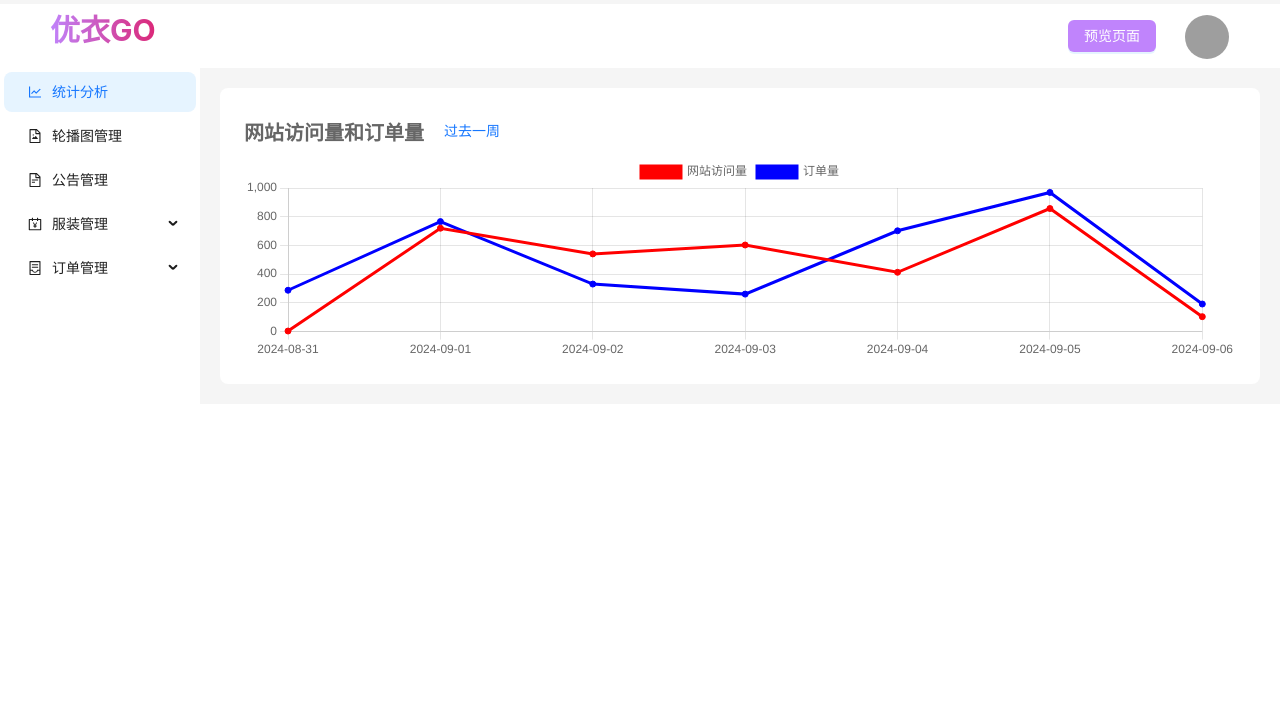
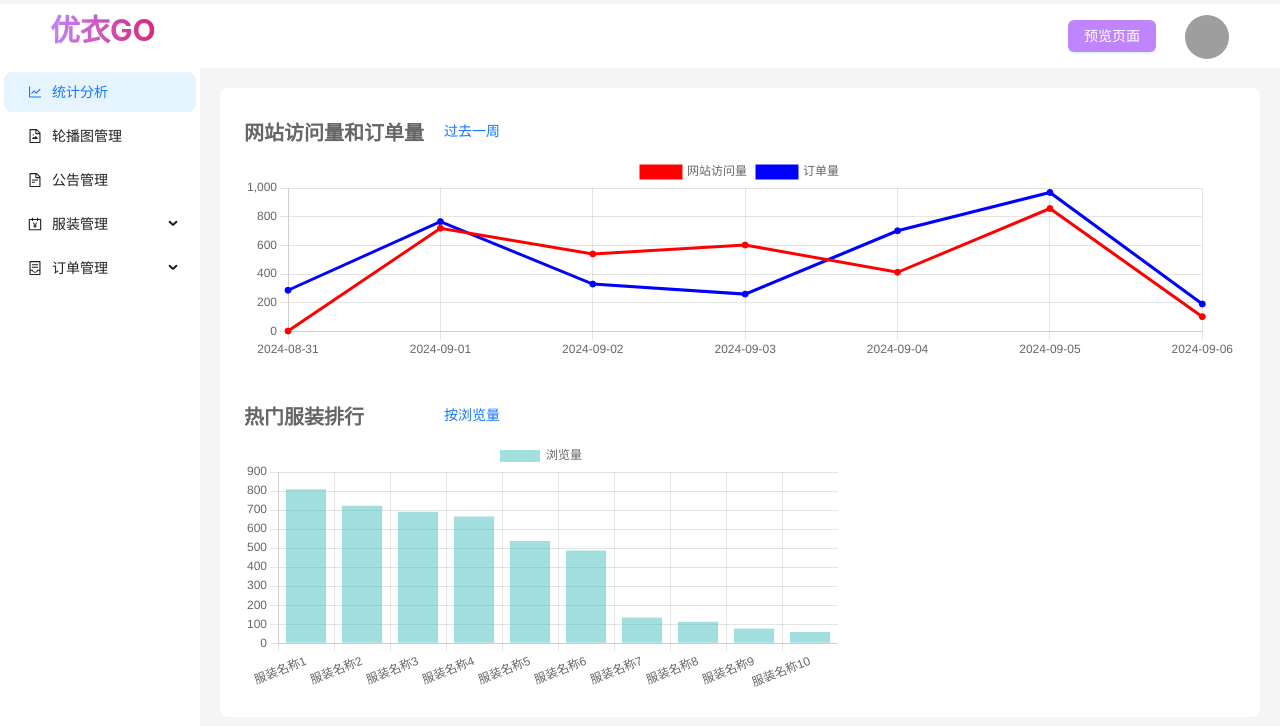
Before and after one commit to theskyworld/YouYiGO-admin-frontend, a React (Vite) app: page /statistics in a window 1280 px wide. Shown: the top 726 px of the page. Built offline with nearby package versions, Linux system fonts and the light colour scheme; grey boxes are pictures that could not be loaded.

Commit message:
feat: 添加HotClothesRankingStatistics

```diff
--- /dev/null
+++ b/src/components/HotClothesRankingStatistics.tsx
@@ -0,0 +1,102 @@
+import { Dropdown, Space, Typography } from "antd";
+import { MenuItemType } from "antd/es/menu/interface";
+import { Chart } from "chart.js/auto";
+import { useEffect, useMemo, useRef, useState } from "react";
+import { generateRandomNums } from "../../mocks/data";
+
+export default function HotClothesRankingStatistics() {
+  const canvasElemRef = useRef(null);
+  const items: MenuItemType[] = [
+    { key: "1", label: "按浏览量" },
+    { key: "2", label: "按订单量" },
+  ];
+  const viewsData = generateRandomNums(10).sort((a, b) => b - a);
+  const ordersData = generateRandomNums(10).sort((a, b) => b - a);
+  const [data, setData] = useState(viewsData);
+  const [currentItem, setCurrentItem] = useState(items[0]);
+  const barLabel = useMemo(
+    () => (currentItem.label as string).slice(1),
+    [currentItem],
+  );
+  const onClick = ({ key }: { key: string }) => {
+    const currentItem = items.find((item) => item.key === key)!;
+    setCurrentItem(currentItem);
+    setData(currentItem.label === "按浏览量" ? viewsData : ordersData);
+  };
+  useEffect(() => {
+    const labels = [
+      "服装名称1",
+      "服装名称2",
+      "服装名称3",
+      "服装名称4",
+      "服装名称5",
+      "服装名称6",
+      "服装名称7",
+      "服装名称8",
+      "服装名称9",
+      "服装名称10",
+    ];
+    const myChart = new Chart(canvasElemRef.current!, {
+      type: "bar",
+      data: {
+        labels,
+        datasets: [
+          {
+            label: barLabel,
+            data,
+            borderColor: "rgb(75, 192, 192)",
+            backgroundColor: "rgba(75, 192, 192, 0.5)",
+          },
+        ],
+      },
+      options: {
+        responsive: true,
+        plugins: {
+          legend: {
+            position: "top",
+          },
+          title: {
+            display: true,
+            text: "热门服装排行",
+            font: {
+              size: 20,
+            },
+            fullSize: true,
+            align: "start",
+          },
+        },
+        aspectRatio: 2,
+      },
+    });
+
+    return () => {
+      if (myChart instanceof Chart) {
+        myChart.destroy();
+      }
+    };
+  }, [currentItem, data, barLabel]);
+  return (
+    <div style={{ width: "60%" }} className="relative">
+      <div>
+        <canvas ref={canvasElemRef}></canvas>
+      </div>
+      <div className="absolute top-2 left-[200px]">
+        <Dropdown
+          menu={{
+            items,
+            selectable: true,
+            defaultSelectedKeys: ["1"],
+            onClick,
+          }}
+          arrow={false}
+        >
+          <Typography.Link>
+            <Space>
+              <div>{(currentItem as MenuItemType).label}</div>
+            </Space>
+          </Typography.Link>
+        </Dropdown>
+      </div>
+    </div>
+  );
+}
--- a/src/pages/StatisticsPage.tsx
+++ b/src/pages/StatisticsPage.tsx
@@ -1,9 +1,13 @@
+import HotClothesRankingStatistics from "../components/HotClothesRankingStatistics";
 import WebsiteVisitAndOrdersCountStatistics from "../components/WebsiteVisitAndOrdersCountStatistics";
 
 export default function StatisticsPage() {
   return (
     <div>
-      <WebsiteVisitAndOrdersCountStatistics />
+      <div className="mb-9">
+        <WebsiteVisitAndOrdersCountStatistics />
+      </div>
+      <HotClothesRankingStatistics />
     </div>
   );
 }
```
